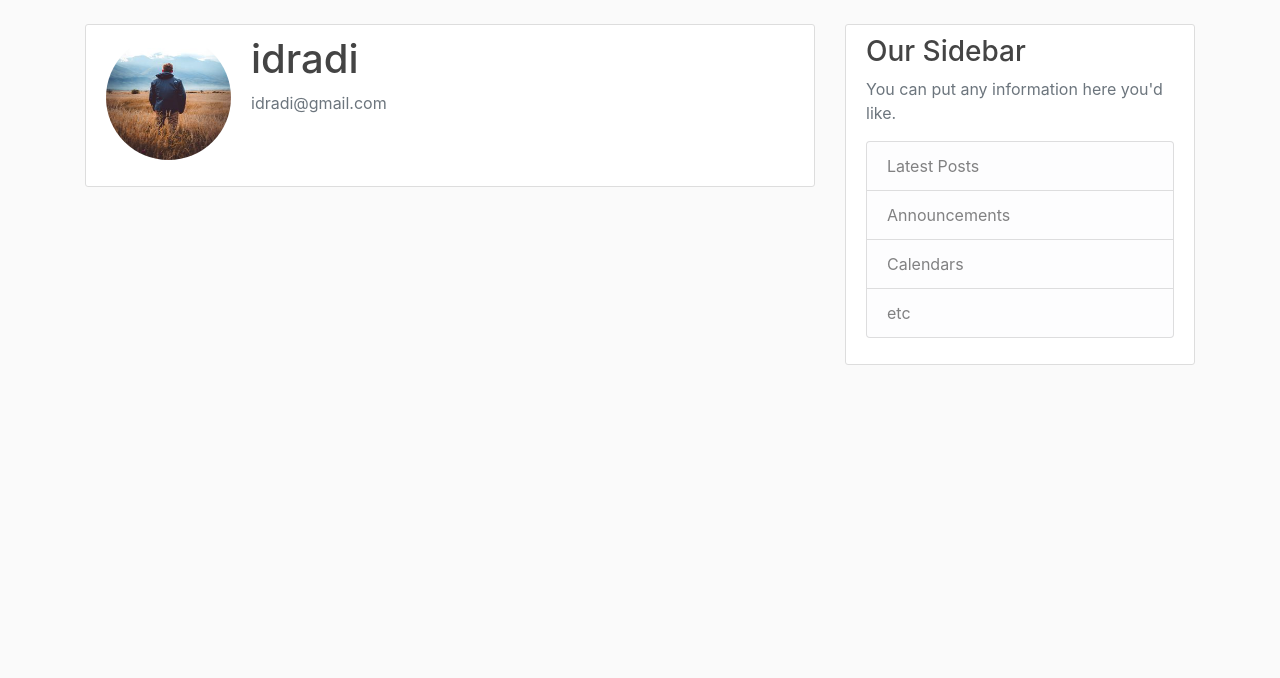
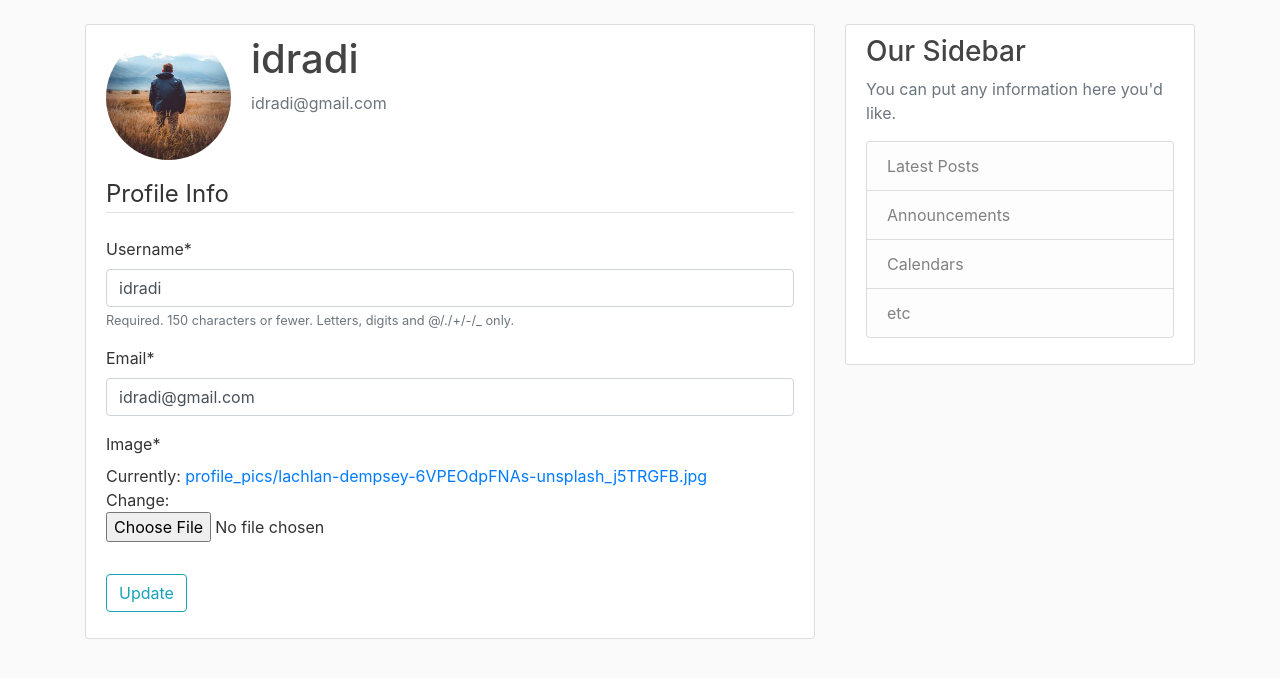
Before and after one commit to idrissiradi/Django_Blog, a Django app: page /profile/ in a window 1280 px wide. Shown: the part 56-734 px from the top of the page. Run offline with Django 3.2, Linux system fonts and the light colour scheme; a user stored in the database is signed in; data comes from the database, SQL or seed files in the repository; both versions use the stored data as it was after the commit; some libraries are stand-ins or nearby versions.

Commit message:
update user profile

```diff
--- a/blog/templates/blog/home.html
+++ b/blog/templates/blog/home.html
@@ -4,6 +4,7 @@
 
     {% for post in posts %}
         <article class="media content-section">
+          <img class="rounded-circle article-img" src="{{ post.author.profile.image.url }}">
           <div class="media-body">
             <div class="article-metadata">
               <a class="mr-2" href="#">{{ post.author }}</a>
--- a/users/forms.py
+++ b/users/forms.py
@@ -1,6 +1,7 @@
 from django import forms
 from django.contrib.auth.models import User
 from django.contrib.auth.forms import UserCreationForm
+from .models import *
 
 
 class UserRegisterForm(UserCreationForm):
@@ -9,3 +10,17 @@ class UserRegisterForm(UserCreationForm):
     class Meta:
         model = User
         fields = ['username', 'email', 'password1', 'password2']
+
+
+class UserUpdateForm(forms.ModelForm):
+    email = forms.EmailField()
+
+    class Meta:
+        model = User
+        fields = ['username', 'email']
+
+
+class ProfileUpdateForm(forms.ModelForm):
+    class Meta:
+        model = Profile
+        fields = ['image']
--- a/users/models.py
+++ b/users/models.py
@@ -1,5 +1,6 @@
 from django.db import models
 from django.contrib.auth.models import User
+from PIL import Image
 
 
 class Profile(models.Model):
@@ -8,3 +9,13 @@ class Profile(models.Model):
 
     def __str__(self):
         return f'{self.user.username} Profile'
+
+    def save(self):
+        super().save()
+
+        img = Image.open(self.image.path)
+
+        if img.height > 300 or img.width > 300:
+            output_size = (300, 300)
+            img.thumbnail(output_size)
+            img.save(self.image.path)
--- a/users/templates/users/profile.html
+++ b/users/templates/users/profile.html
@@ -10,7 +10,21 @@
           <p class="text-secondary">{{ user.email }}</p>
         </div>
       </div>
-      <!-- FORM HERE -->
+      <form method="post" enctype="multipart/form-data" >
+        {% csrf_token %}
+        <fieldset class="form-group">
+          <legend class="border-bottom mb-4">
+            Profile Info
+          </legend>
+          {{ u_form|crispy }}
+          {{ p_form|crispy }}
+        </fieldset>
+        <div class="form-group">
+          <button class="btn btn-outline-info" type="submit" >
+            Update
+          </button>
+        </div>
+      </form>
     </div>
 
 {% endblock content %}
--- a/users/views.py
+++ b/users/views.py
@@ -1,6 +1,6 @@
 from django.shortcuts import render, redirect
 from django.contrib import messages
-from .forms import UserRegisterForm
+from .forms import UserRegisterForm, UserUpdateForm, ProfileUpdateForm
 from django.contrib.auth.decorators import login_required
 
 
@@ -21,4 +21,24 @@ def register(request):
 
 @login_required
 def profile(request):
-    return render(request, 'users/profile.html')
+    if request.method == 'POST':
+        u_form = UserUpdateForm(request.POST, instance=request.user)
+        p_form = ProfileUpdateForm(request.POST,
+                                   request.FILES,
+                                   instance=request.user.profile)
+
+        if u_form.is_valid() and p_form.is_valid():
+            u_form.save()
+            p_form.save()
+            messages.success(request, f'Your account has been updated!')
+            return redirect('profile')
+    else:
+        u_form = UserUpdateForm(instance=request.user)
+        p_form = ProfileUpdateForm(instance=request.user.profile)
+
+    context = {
+        'u_form': u_form,
+        'p_form': p_form,
+    }
+
+    return render(request, 'users/profile.html', context)
```
Also changed, not shown: db.sqlite3, media/profile_pics/lachlan-dempsey-6VPEOdpFNAs-unsplash_j5TRGFB.jpg (added), media/profile_pics/sylas-boesten-4csA42uPfEo-unsplash_fRRnEZX.jpg (added).
